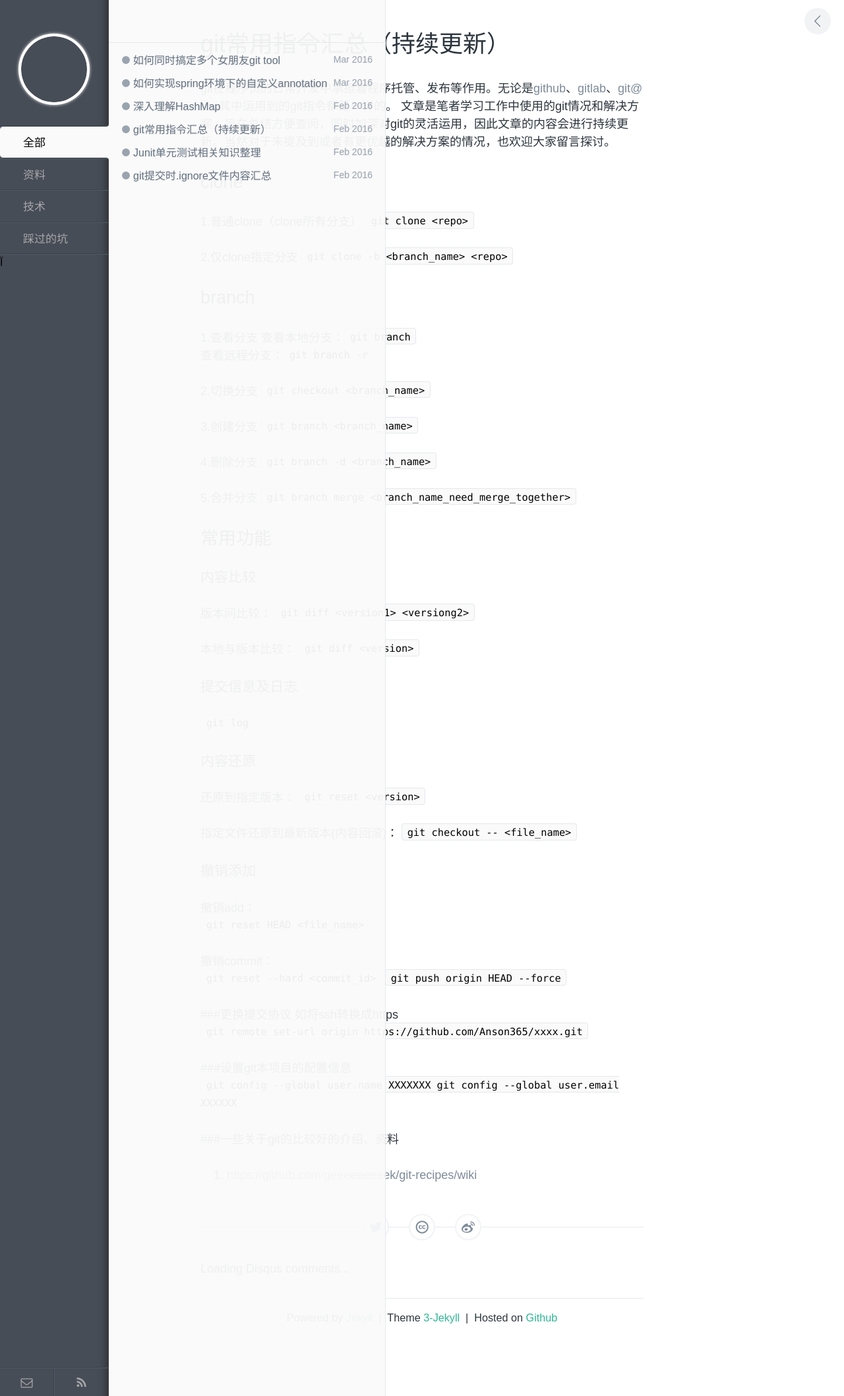
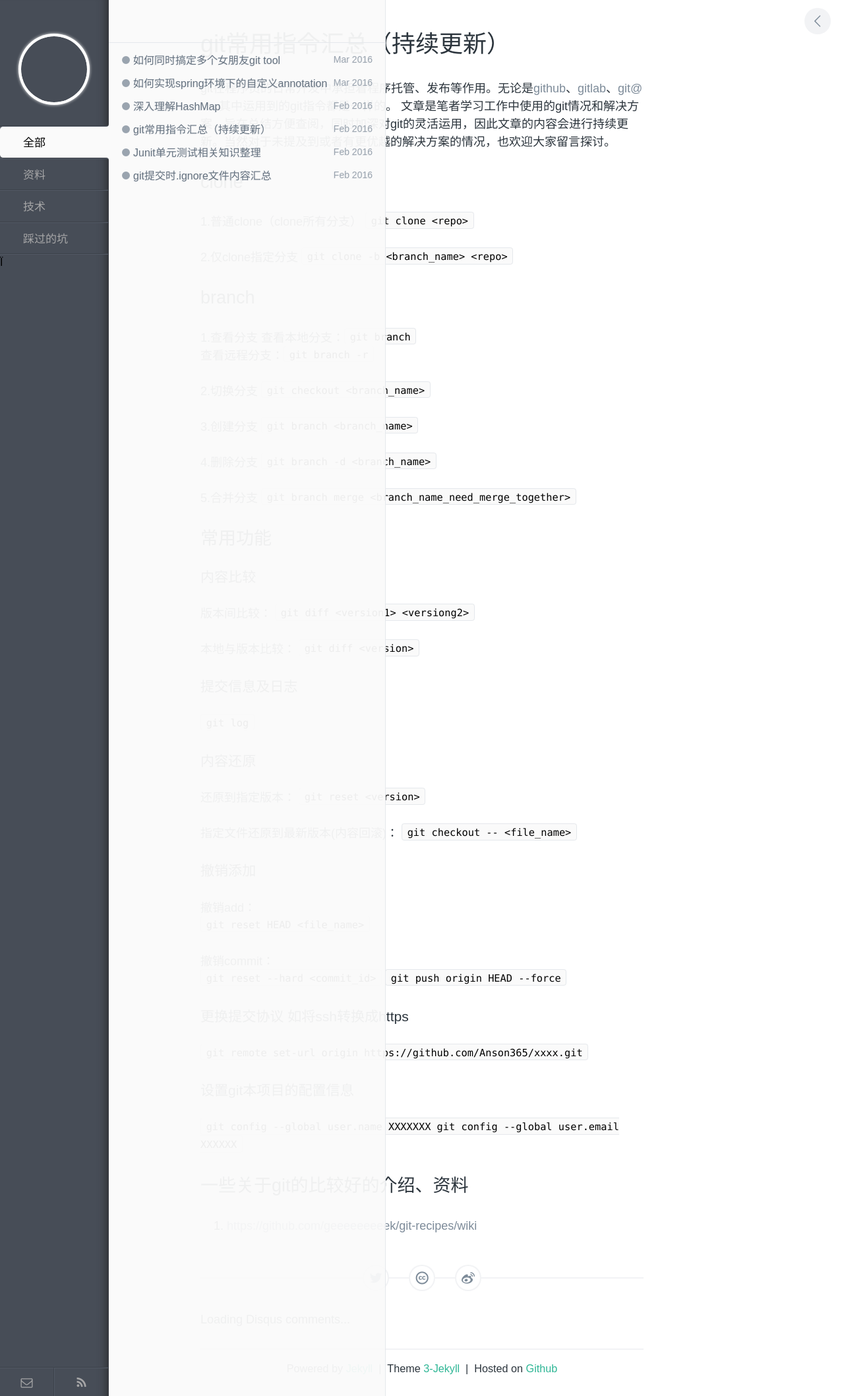
Before and after one commit to Anson365/anson365_draft, a Jekyll site: the page built from _posts/resource/2016-02-16-git-instractions-summary.md, in a window 1280 px wide. Shown: the whole page at 66% size. Built offline with Jekyll 4.4.1, drawn with Linux system fonts in a browser that asks for light colours; comment, search, counter and statistics services are not loaded.

Commit message:
change style

````diff
--- a/_posts/resource/2016-02-16-git-instractions-summary.md
+++ b/_posts/resource/2016-02-16-git-instractions-summary.md
@@ -59,12 +59,12 @@ git在程序员的日常开发中承担着程序托管、发布等作用。无
 ```git reset --hard <commit_id>```
 ```git push origin HEAD --force```
 
-###更换提交协议 如将ssh转换成https
+### 更换提交协议 如将ssh转换成https
 ``` git remote set-url origin https://github.com/Anson365/xxxx.git```
 
-###设置git本项目的配置信息
+### 设置git本项目的配置信息
 ```git config --global user.name XXXXXXX
    git config --global user.email XXXXXX```
 
-###一些关于git的比较好的介绍、资料
+## 一些关于git的比较好的介绍、资料
   1. [https://github.com/geeeeeeeeek/git-recipes/wiki](https://github.com/geeeeeeeeek/git-recipes/wiki)
````
